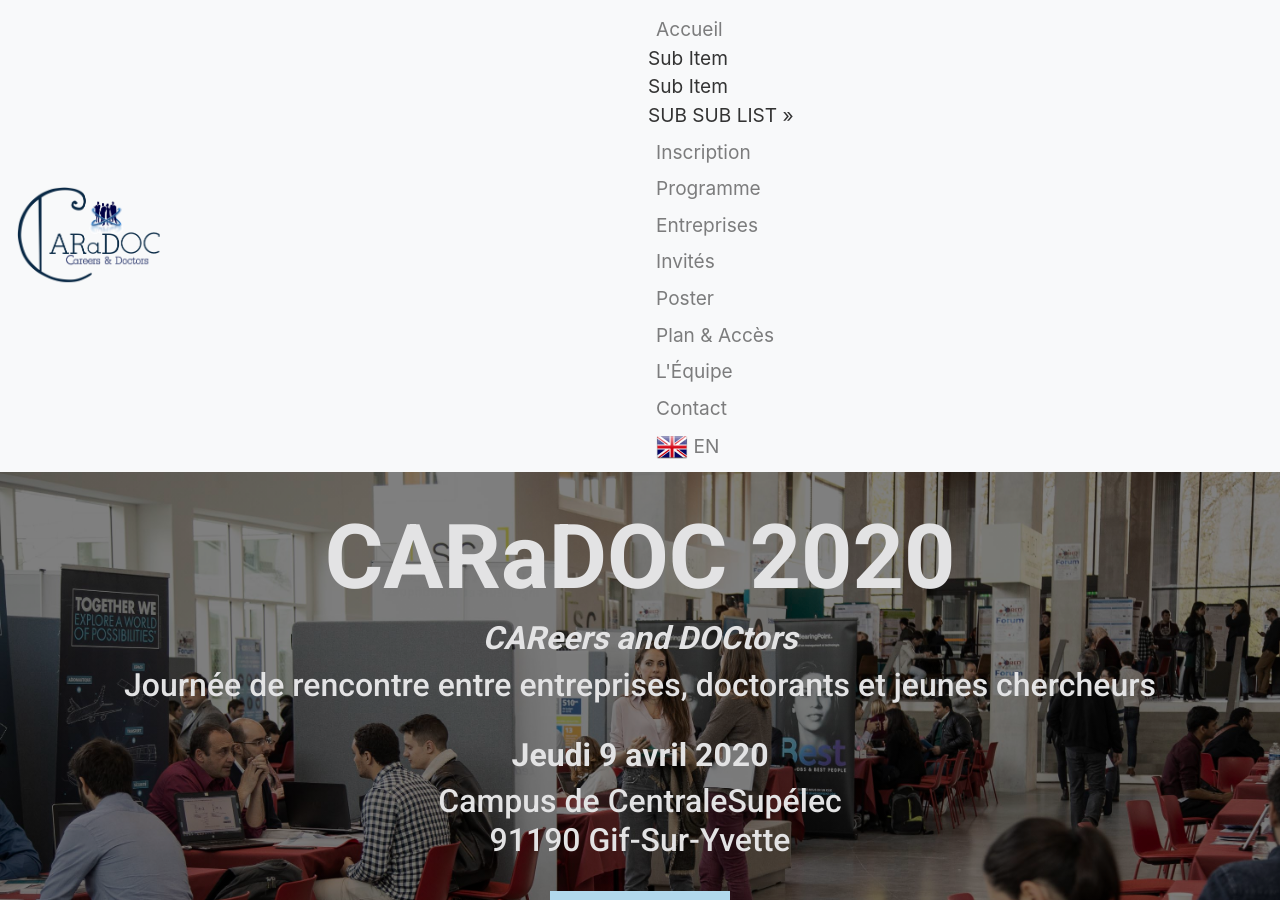
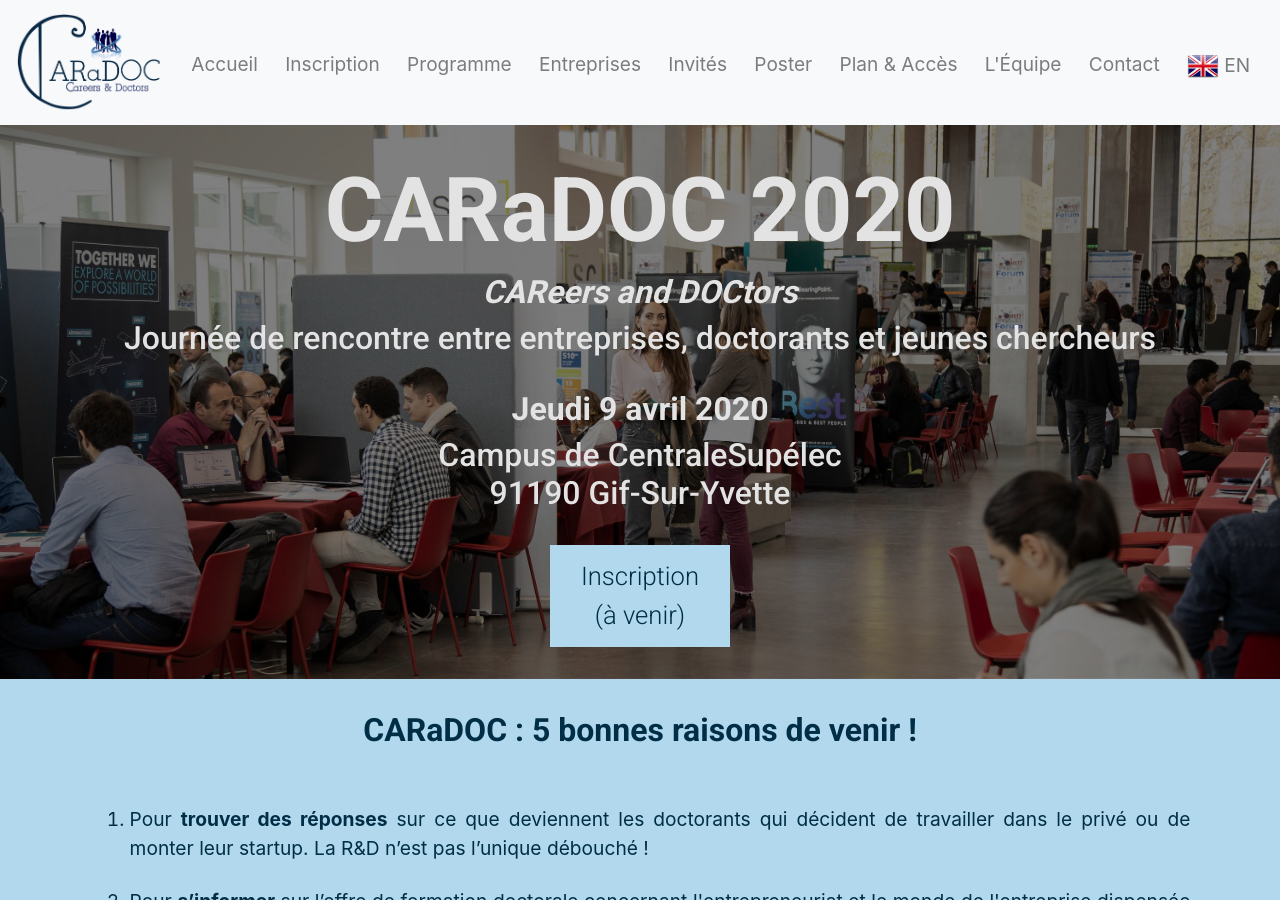
Before and after one commit to caradoc-paris-saclay/caradoc, a Jekyll site: the page built from assets/fr/index.html, in a window 1280 px wide and 900 px high. Built offline with Jekyll 4.4.1, drawn with Linux system fonts in a browser that asks for light colours; some web fonts are replaced.

Commit message:
Update header.html
Undo

```diff
--- a/_includes/header.html
+++ b/_includes/header.html
@@ -14,11 +14,6 @@
       <!-- ***************************************************************** -->
       <li class="nav-item mx-auto">
         <a class="nav-link" data-value="home" href="{{ site.baseurl }} {% link assets/fr/index.html %}">Accueil</a>
-        <ul>
-          <li><a href="#">Sub Item</a></li>
-          <li><a href="#">Sub Item</a></li>
-          <li><a href="#">SUB SUB LIST »</a>
-        <ul>
       </li>
       <!-- ***************************************************************** -->
       <li class="nav-item mx-auto">
```
